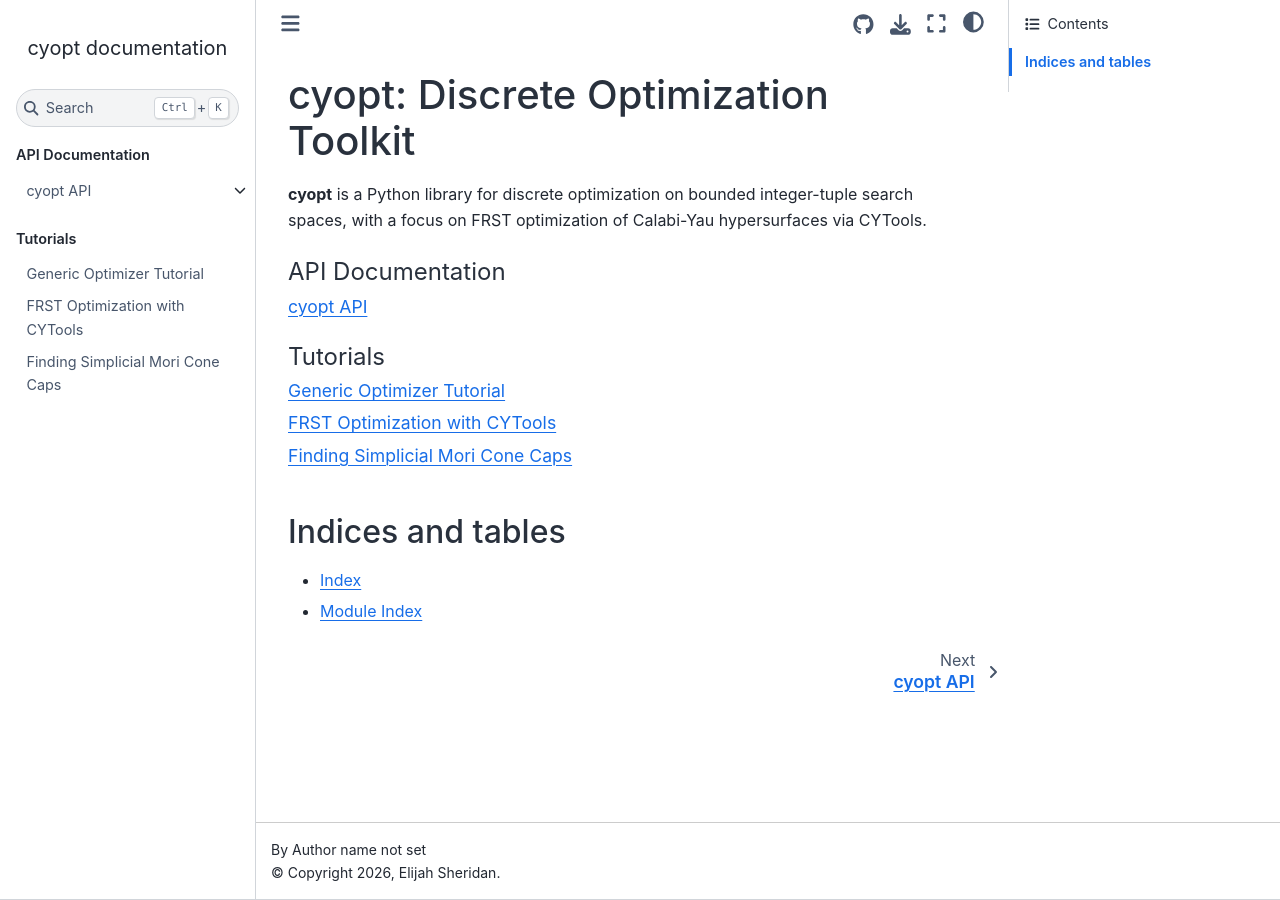
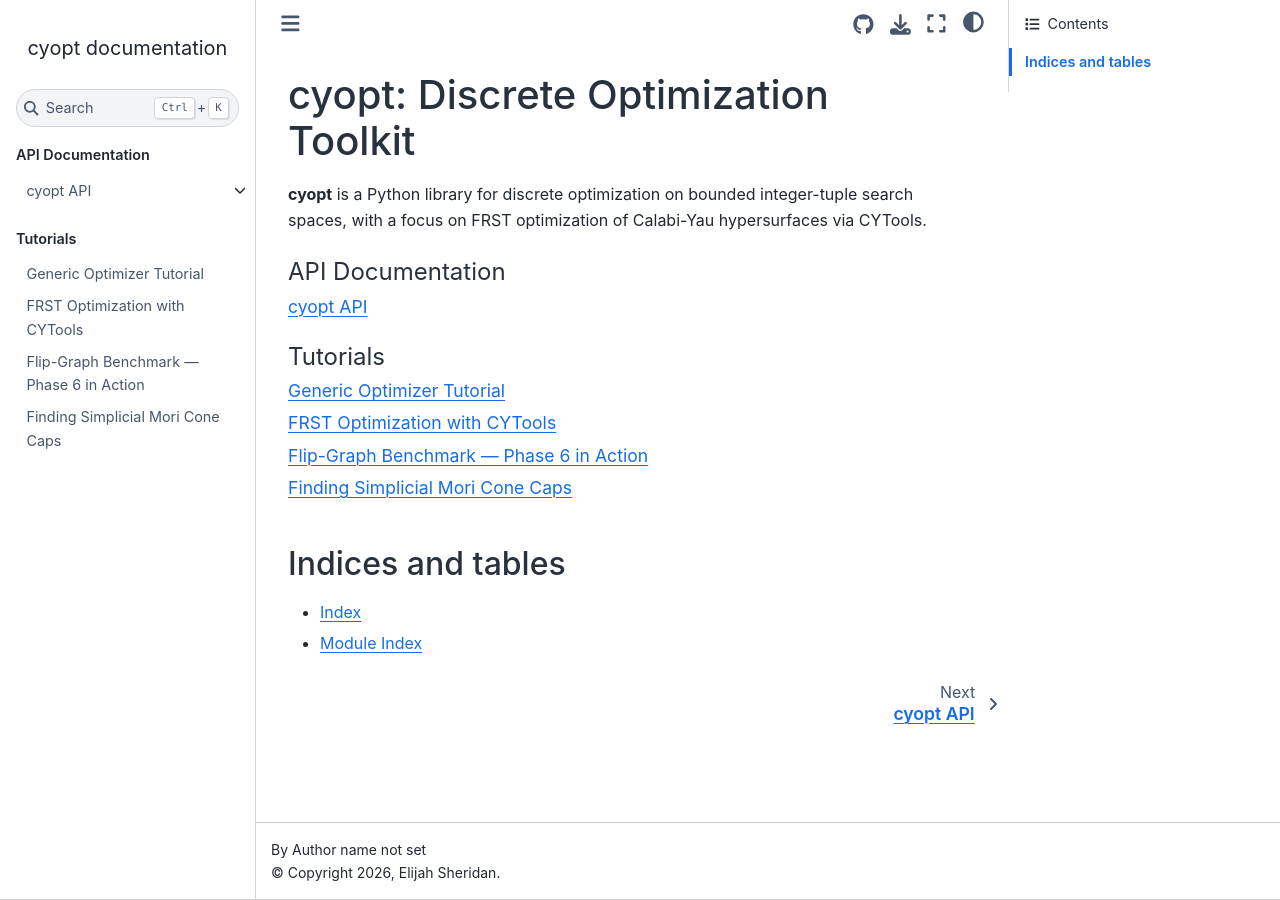
Before and after one commit to sheride/cyopt, a Sphinx documentation site: the page built from documentation/source/index.rst, in a window 1280 px wide. Built offline with Sphinx 7.4.7 and the Sphinx Book theme 1.1.4, drawn with Linux system fonts in a browser that asks for light colours.

Commit message:
feat(07-03): add flip_graph_benchmark to Sphinx tutorials toctree
Inserts `tutorials/flip_graph_benchmark` between `tutorials/frst_optimization`
and `tutorials/mori_cone_cap` in the Tutorials toctree per CONTEXT D-02. New
tutorial is now discoverable from the Sphinx sidebar.

+1 line, no other edits to index.rst.

```diff
--- a/documentation/source/index.rst
+++ b/documentation/source/index.rst
@@ -17,6 +17,7 @@ Calabi-Yau hypersurfaces via CYTools.
 
    tutorials/generic_optimizers
    tutorials/frst_optimization
+   tutorials/flip_graph_benchmark
    tutorials/mori_cone_cap
 
 Indices and tables
```
